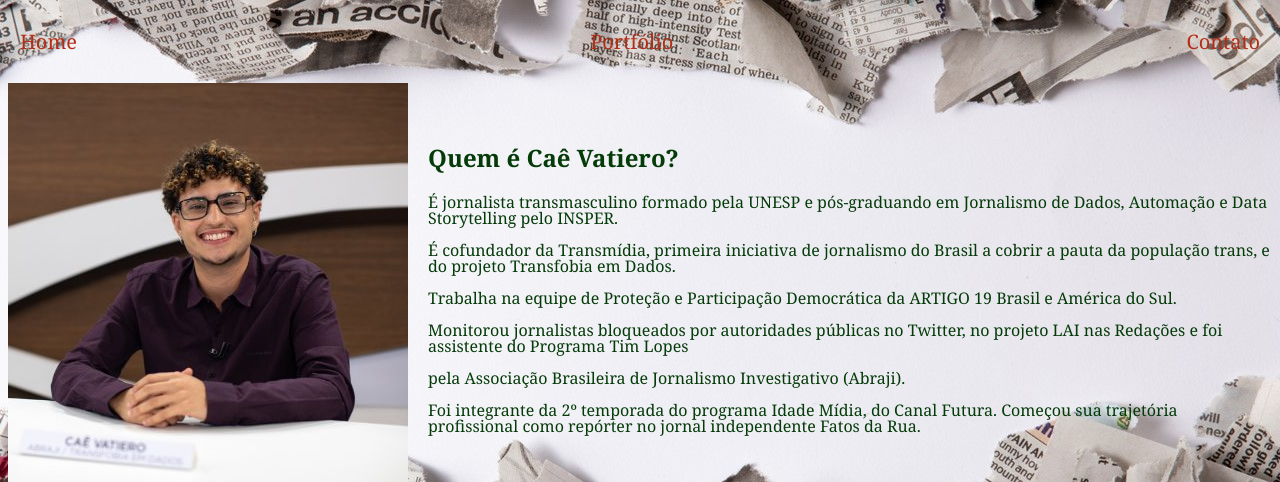
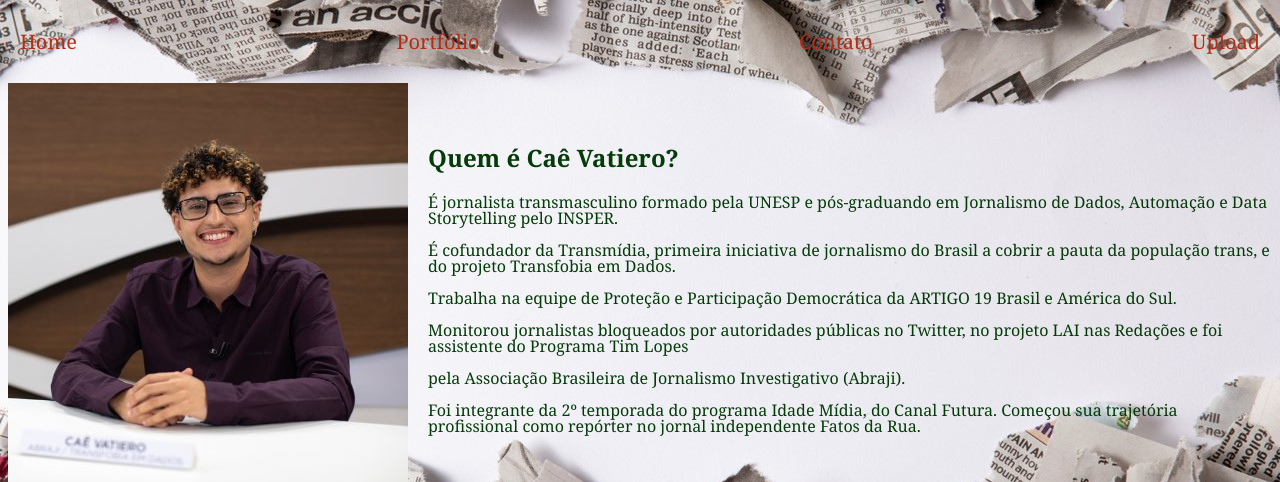
Before and after one commit to Thilais/analisAI, a Flask app: page /sobremim in a window 1280 px wide. Shown: the top 482 px of the page. Run offline with Flask 3, Linux system fonts and the light colour scheme.

Commit message:
Update sobremim.html

```diff
--- a/templates/sobremim.html
+++ b/templates/sobremim.html
@@ -15,6 +15,7 @@
             <li><a href="/">Home</a></li>
             <li><a href="/portfolio">Portfólio</a></li>
             <li><a href="/contato">Contato</a></li>
+            <li><a href="/">Upload</a></li>
         </ul>
     </nav>
 
```
